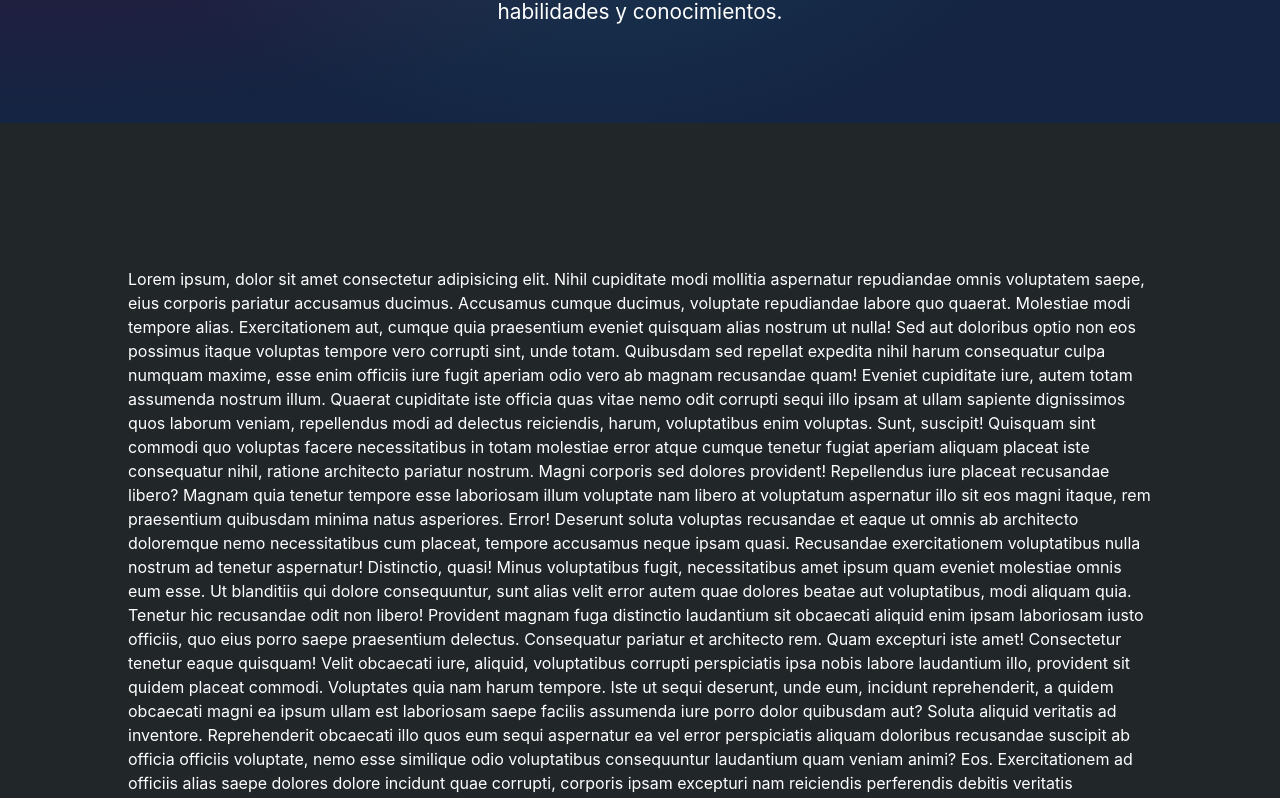
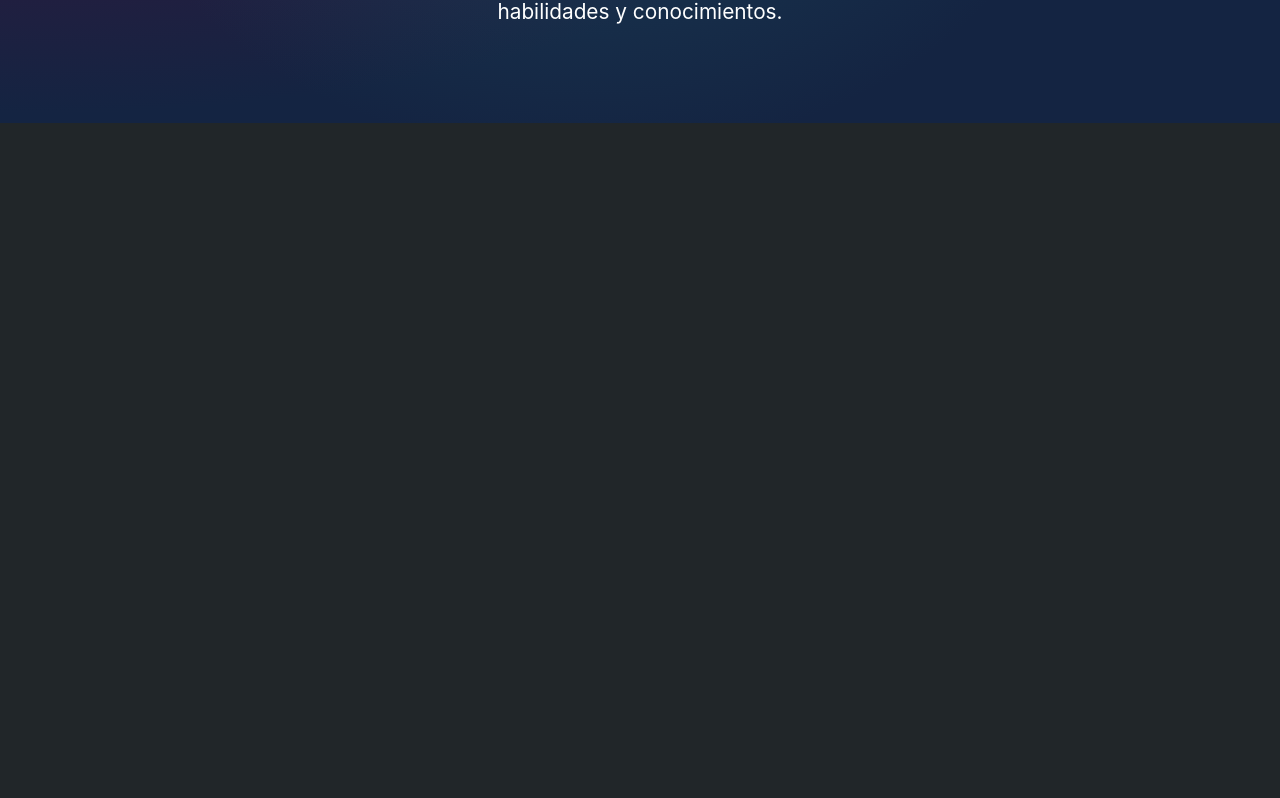
Before and after one commit to SEdwinFBI/Portafolio-Edwin, a React (Create React App) app: page / in a window 1280 px wide. Shown: the part 1579-2377 px from the top of the page. After the commit the page ends 1702 px from the top, so only its background shows below. Built offline with nearby package versions, Linux system fonts and the light colour scheme.

Commit message:
desabilitando partes de pagina

```diff
--- a/src/App.js
+++ b/src/App.js
@@ -18,9 +18,9 @@ function App() {
       <div className=""> {/* cuerpo */}
         <Inicio />
         <SobreMi />
-        <Habilidades /> {/** */}
+        {/*<Habilidades />
         <Proyectos />
-  <Contactarme />
+  <Contactarme />*/ }
       </div> {/*fin Cuerpo*/}
     </body>
 
```
